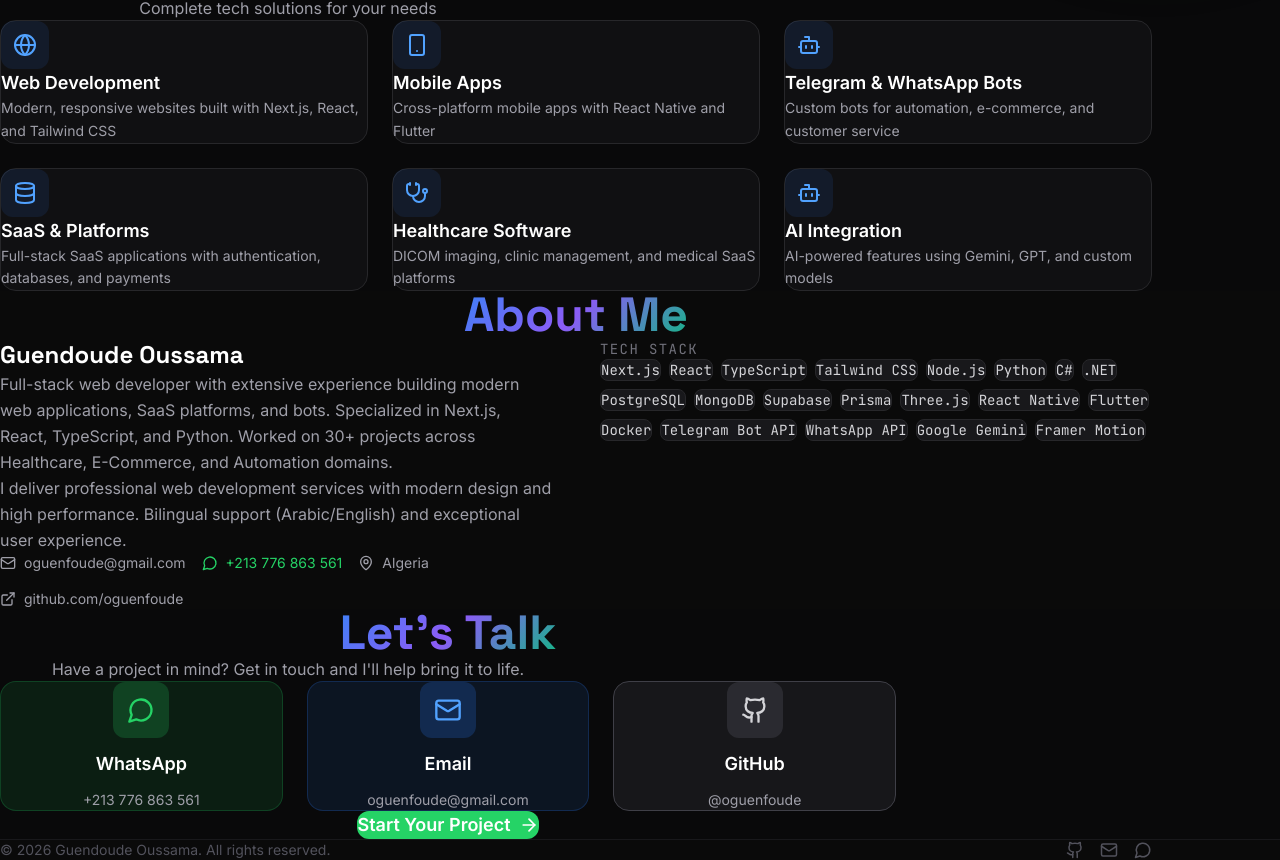
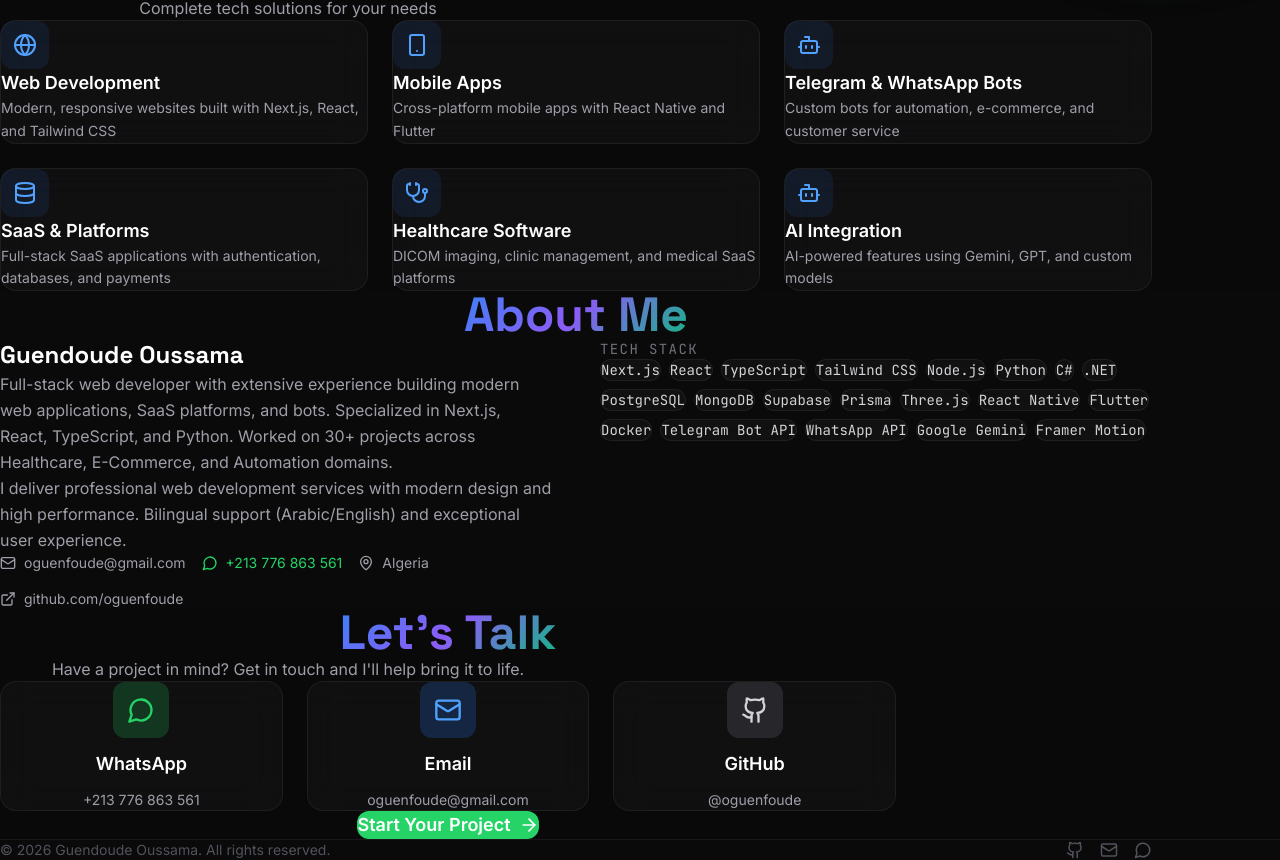
Before and after one commit to oguenfoude/portfolio, a Next.js app: page / in a window 1280 px wide. Shown: the part 944-1804 px from the top of the page. Built offline with nearby package versions, Linux system fonts and the light colour scheme; no server answers.

Commit message:
feat: glassmorphism components, fix duplicate bs entry, clean JSON

```diff
--- a/components/About.tsx
+++ b/components/About.tsx
@@ -91,7 +91,7 @@ export default function About({ lang }: AboutProps) {
               {skills.map(skill => (
                 <span
                   key={skill}
-                  className="px-3 py-1.5 text-sm font-mono bg-zinc-900 text-zinc-300 rounded-lg border border-zinc-800 hover:border-zinc-600 transition-colors"
+                  className="px-3 py-1.5 text-sm font-mono glass glass-hover text-zinc-300 rounded-lg transition-colors"
                 >
                   {skill}
                 </span>
--- a/components/Contact.tsx
+++ b/components/Contact.tsx
@@ -40,7 +40,7 @@ export default function Contact({ lang }: ContactProps) {
             href="https://wa.me/213776863561?text=Hi%20Oussama!%20I%27m%20interested%20in%20your%20services."
             target="_blank"
             rel="noopener noreferrer"
-            className="flex flex-col items-center gap-3 p-8 bg-[#25D366]/10 border border-[#25D366]/20 rounded-2xl hover:bg-[#25D366]/20 transition-all group"
+            className="flex flex-col items-center gap-3 p-8 glass glass-hover rounded-2xl transition-all group"
           >
             <div className="w-14 h-14 rounded-xl bg-[#25D366]/20 flex items-center justify-center text-[#25D366] group-hover:scale-110 transition-transform">
               <MessageCircle size={28} />
@@ -51,7 +51,7 @@ export default function Contact({ lang }: ContactProps) {
 
           <a
             href="mailto:oguenfoude@gmail.com"
-            className="flex flex-col items-center gap-3 p-8 bg-blue-500/10 border border-blue-500/20 rounded-2xl hover:bg-blue-500/20 transition-all group"
+            className="flex flex-col items-center gap-3 p-8 glass glass-hover rounded-2xl transition-all group"
           >
             <div className="w-14 h-14 rounded-xl bg-blue-500/20 flex items-center justify-center text-blue-400 group-hover:scale-110 transition-transform">
               <Mail size={28} />
@@ -64,7 +64,7 @@ export default function Contact({ lang }: ContactProps) {
             href="https://github.com/oguenfoude"
             target="_blank"
             rel="noopener noreferrer"
-            className="flex flex-col items-center gap-3 p-8 bg-zinc-800/50 border border-zinc-700 rounded-2xl hover:bg-zinc-800 transition-all group"
+            className="flex flex-col items-center gap-3 p-8 glass glass-hover rounded-2xl transition-all group"
           >
             <div className="w-14 h-14 rounded-xl bg-zinc-700/50 flex items-center justify-center text-zinc-300 group-hover:scale-110 transition-transform">
               <Github size={28} />
--- a/components/Projects.tsx
+++ b/components/Projects.tsx
@@ -88,7 +88,7 @@ export default function Projects({ lang, projects }: ProjectsProps) {
               whileInView={{ opacity: 1, y: 0 }}
               viewport={{ once: true }}
               transition={{ delay: i * 0.05 }}
-              className="group relative bg-zinc-900/50 border border-zinc-800 rounded-2xl p-6 hover:border-zinc-600 transition-all hover:bg-zinc-900/80"
+              className="group relative glass glass-hover rounded-2xl p-6 transition-all"
             >
               <div className="flex items-start justify-between mb-3">
                 <div>
--- a/components/Services.tsx
+++ b/components/Services.tsx
@@ -46,7 +46,7 @@ export default function Services({ lang }: ServicesProps) {
               whileInView={{ opacity: 1, y: 0 }}
               viewport={{ once: true }}
               transition={{ delay: i * 0.1 }}
-              className="p-6 bg-zinc-900/50 border border-zinc-800 rounded-2xl hover:border-zinc-600 transition-all group"
+              className="p-6 glass glass-hover rounded-2xl transition-all group"
             >
               <div className="w-12 h-12 rounded-xl bg-blue-500/10 flex items-center justify-center text-blue-400 mb-4 group-hover:bg-blue-500/20 transition-colors">
                 {iconMap[service.icon] || <Globe size={24} />}
--- a/data/projects.json
+++ b/data/projects.json
@@ -329,17 +329,6 @@
       "descAr": "لوحة مراقبة الأعمال v2",
       "tech": ["Next.js"],
       "demoUrl": ""
-    },
-    "bs": {
-      "category": "other",
-      "categoryEn": "Other",
-      "categoryAr": "أخرى",
-      "titleEn": "BS Platform",
-      "titleAr": "منصة BS",
-      "descEn": "Business platform",
-      "descAr": "منصة أعمال",
-      "tech": ["Next.js"],
-      "demoUrl": ""
     }
   },
   "categories": {
```
